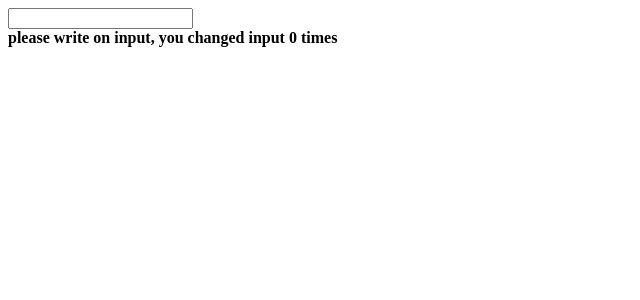
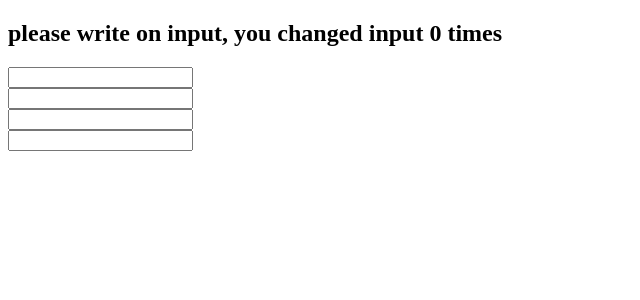
Before and after one commit to LukaszSarzynski/React-sandbox, a React (Create React App) app: page / in a window 1280 px wide. Shown: the top 300 px of the page, without its empty margins (0-640 px from the left). Built offline with nearby package versions, Linux system fonts and the light colour scheme.

Commit message:
add child input componet

```diff
--- a/src/App.js
+++ b/src/App.js
@@ -20,11 +20,18 @@ class App extends React.Component {
   render() {
     return (
       <div>
-        <input type="text" onChange={this.update.bind(this)} /> <br/>
-        <strong>{this.state.message}, you changed input {this.state.count} times</strong>
+        <h2>{this.state.message}, you changed input {this.state.count} times</h2>
+        <InputWidget update={this.update.bind(this)} /> <br/>
+        <InputWidget update={this.update.bind(this)} /> <br/>
+        <InputWidget update={this.update.bind(this)} /> <br/>
+        <InputWidget update={this.update.bind(this)} /> <br/>
       </div>
     )
   }
 }
 
+const InputWidget = (props) =>
+  <input type="text" onChange={props.update} />
+
+
 export default App;
```
